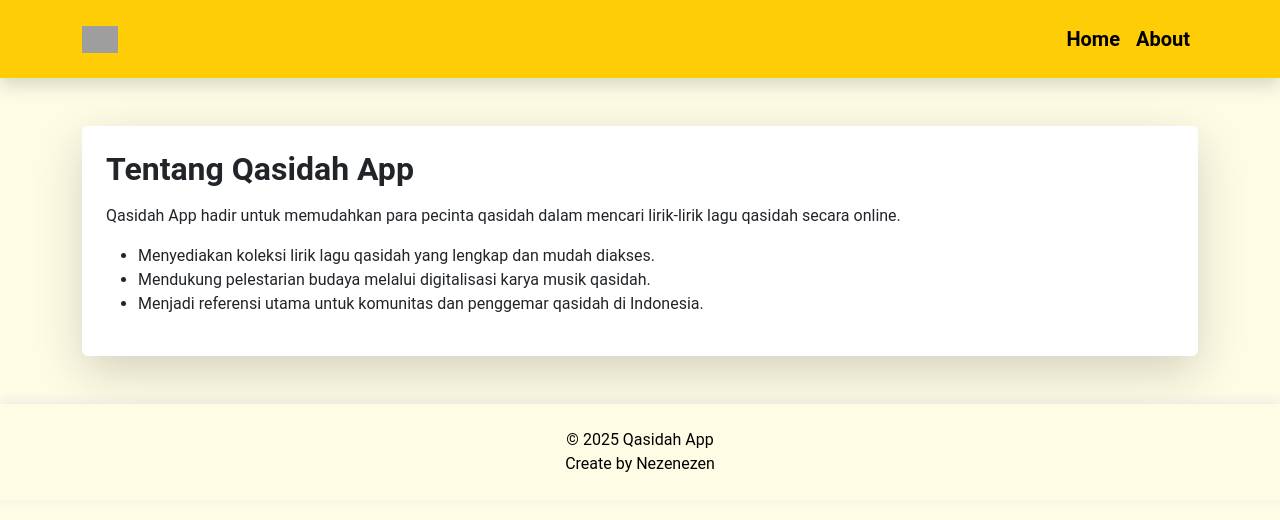
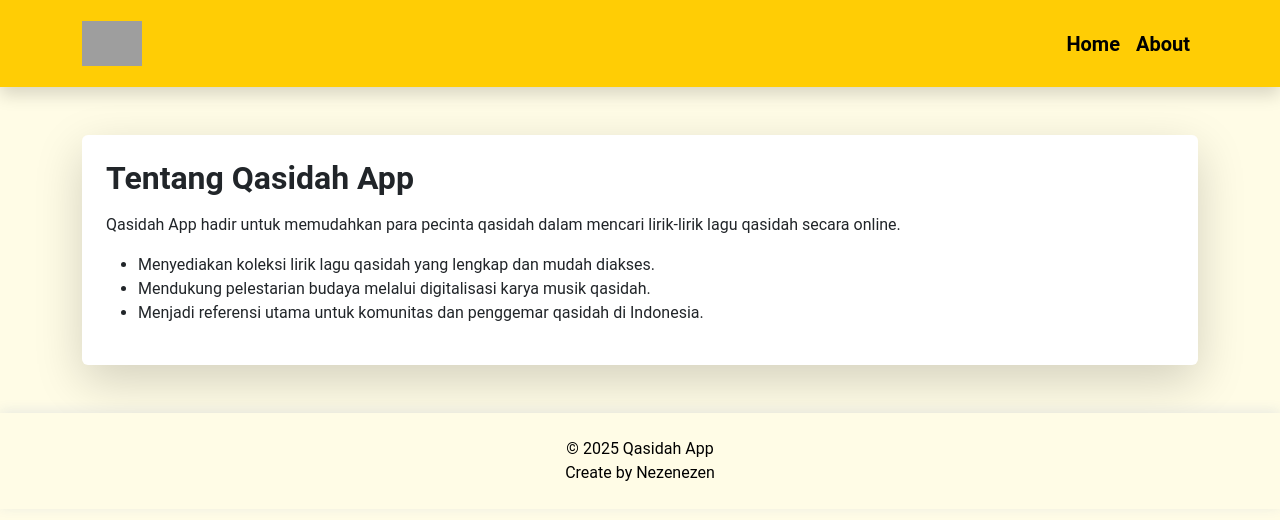
Before and after one commit to qasidah15/qasidah15.github.io, a plain HTML site: page about.html in a window 1280 px wide. Drawn offline with nearby package versions, Linux system fonts and the light colour scheme; grey boxes are pictures that could not be loaded.

Commit message:
Update about.html

```diff
--- a/about.html
+++ b/about.html
@@ -17,7 +17,7 @@
 <nav class="navbar navbar-expand-lg navbar-dark bg-primary shadow">
     <div class="container">
       <a class="navbar-brand d-flex align-items-center" href="/">
-        <img src="https://raw.githubusercontent.com/qasidah15/qasidah/refs/heads/main/wp-content/uploads/2025/02/Qasidah-Logo-Mini.png" alt="Logo" width="36" class="me-2" />
+        <img src="https://raw.githubusercontent.com/qasidah15/qasidah/refs/heads/main/wp-content/uploads/2025/02/Qasidah-Logo-Mini.png" alt="Logo" height="45" class="me-2" />
       </a>
       <button class="navbar-toggler" type="button" data-bs-toggle="collapse" data-bs-target="#navbarNav">
         <span class="navbar-toggler-icon"></span>
```
